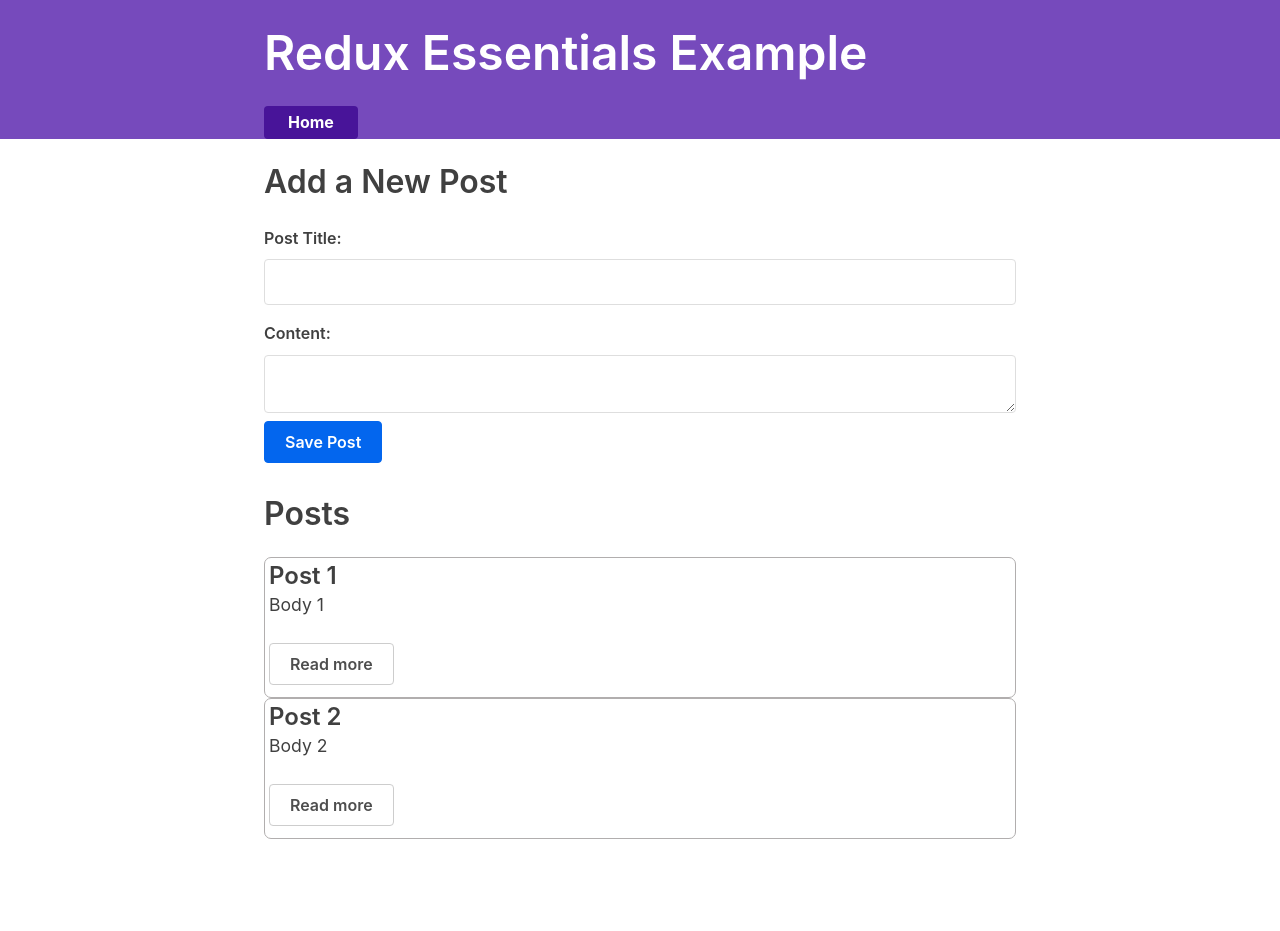
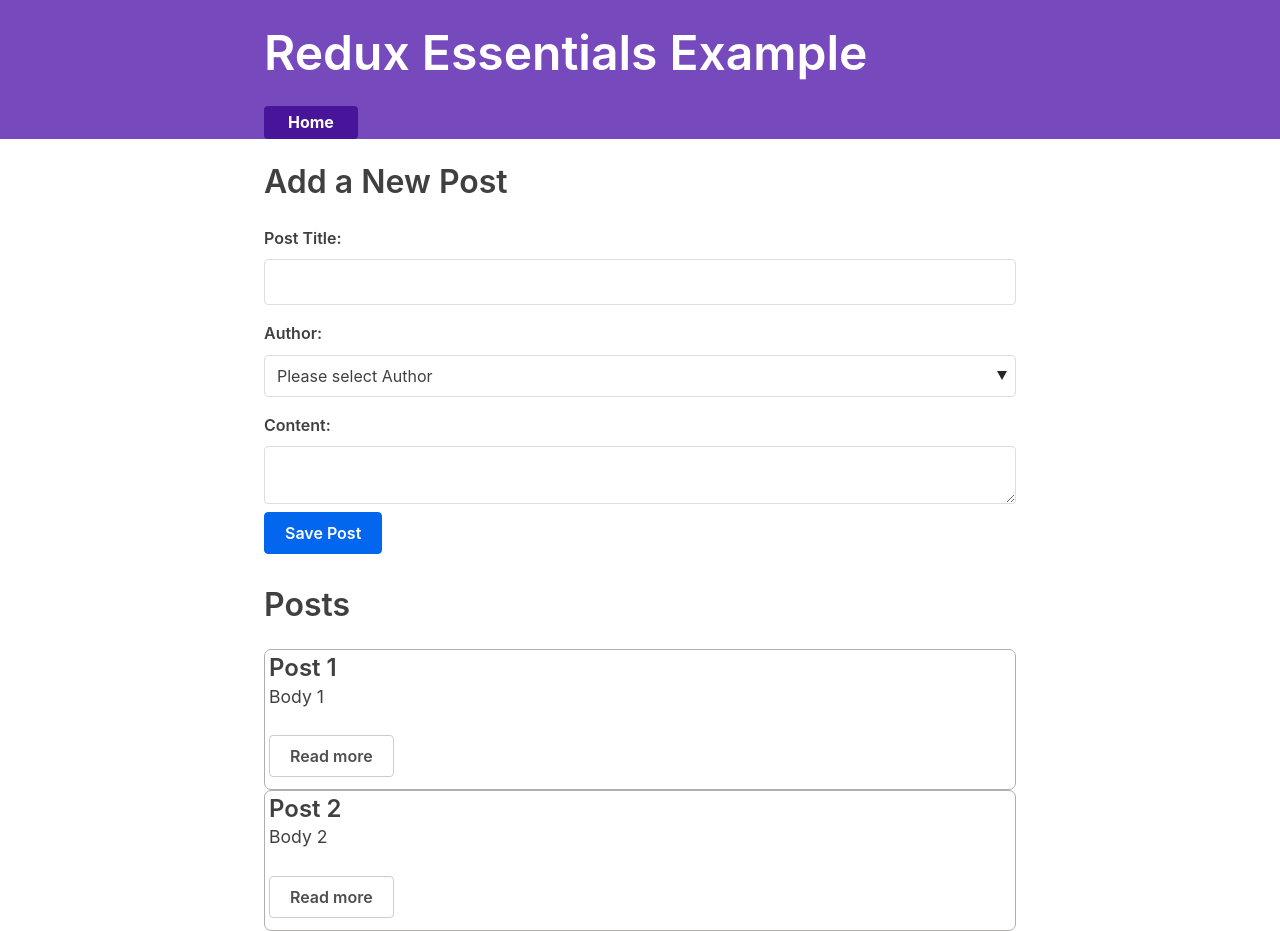
Before and after one commit to ozzkan-burak/redux-toolkit-social, a React (Create React App) app: page / in a window 1280 px wide. Before the commit the page ends 839 px from the top, so only its background shows below. Built offline with nearby package versions, Linux system fonts and the light colour scheme; what @mswjs/data, mock-socket, txtgen would draw is missing.

Commit message:
episode5

```diff
--- a/src/features/posts/AddPostForm.jsx
+++ b/src/features/posts/AddPostForm.jsx
@@ -1,29 +1,50 @@
-import { useState } from "react";
+import { useState, useRef, useEffect } from "react";
 import { useDispatch, useSelector } from "react-redux";
 
 // action
 import { postAdded } from "./postsSlice";
 
 const AddPostForm = () => {
+  const [options, setOptions] = useState();
+  const [canSave, setCanSave] = useState(false);
 
-    const [title, setTitle] = useState('');
-    const [content, setContent] = useState('');
-    const [userId, setUserId] = useState('');
+    const titleRef = useRef();
+    const contentRef = useRef();
+    const userIdRef = useRef();
+
 
     const dispatch = useDispatch();
 
     const users = useSelector((state)=> state.users)
 
-    const userOptions = users?.map((user)=>(
-      <option key={``}>{user.name}</option>
-    ))
+    useEffect(() => {
+      const userOptions = users?.map((user, i)=>(
+        <option key={`userOption-${user.title}-${i.toString()}`}>{user.title}</option>
+      ))
+      setOptions(userOptions);
+    }, [users])
+
+    let title = titleRef?.current?.value;
+    let content = contentRef?.current?.value;
+    let user = userIdRef?.current?.value;
+
+
+
+    useEffect(()=> {
+      const canSave = Boolean(title) && Boolean(content) && Boolean(user);
+      setCanSave(canSave);
+
+    }, [title, content, user])
+
+    console.log(canSave);
 
     const savePost = () => {
-      if(title && content) {
+      if (title && content && user) {
         dispatch(postAdded(title,content));
-        setTitle('');
-        setContent('');
+        title = "";
+        content = "";
       }
+
     }
 
 
@@ -37,15 +58,21 @@
               type="text"
               id="postTitle"
               name="postTitle"
-              value={title}
-              onChange={(e)=> setTitle(prevState => prevState = e.target.value)}
+              ref={titleRef}
             />
+            <label htmlFor="postAuthor">Author:</label>
+            <select
+              id="postAuthor"
+              ref={userIdRef}
+              >
+                <option>Please select Author</option>
+                {options}
+            </select>
             <label htmlFor="postContent">Content:</label>
             <textarea
               id="postContent"
               name="postContent"
-              value={content}
-              onChange={(e)=> setContent(prevState => prevState = e.target.value)}
+              ref={contentRef}
             />
             <button type="button" onClick={savePost}>Save Post</button>
           </form>
--- a/src/store/postsSlice.js
+++ b/src/store/postsSlice.js
@@ -15,7 +15,7 @@
             reducer: (state, action) => {
                 state.push(action.payload);
             },
-            prepare: (title, content) => {
+            prepare: (title, content, userId) => {
                 return {
                     payload: {
                         id: nanoid(),
@@ -23,6 +23,7 @@
                         content,
                         meta: 'Buraya ek bilgi girebiliriz.',
                         error: false,
+                        user: userId
                     },
                 };
             }
```
